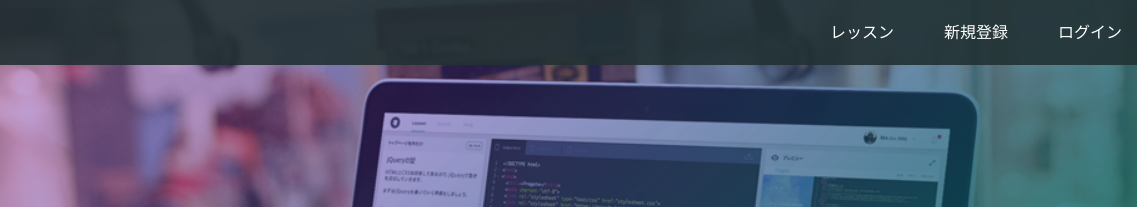
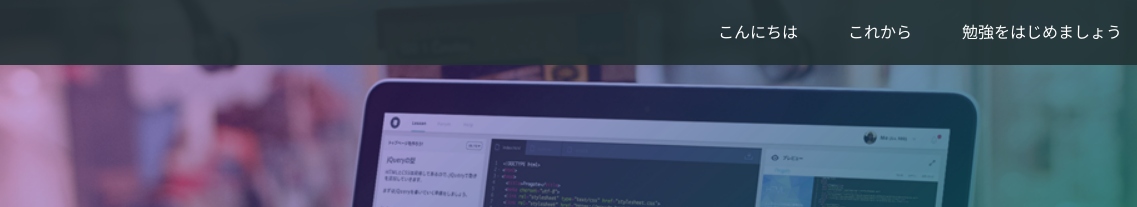
Before and after one commit to piyohara/piyoharagithub.io, a plain HTML site: page index.html in a window 1280 px wide. Shown: the top 207 px of the page, 143-1280 px from the left. Drawn offline with Linux system fonts and the light colour scheme.

Commit message:
Update index.html

```diff
--- a/index.html
+++ b/index.html
@@ -15,9 +15,9 @@
       </div>
       <span class="fa fa-bars menu-icon"></span>
       <div class="header-right">
-        <a href="#">レッスン</a>
-        <a href="#">新規登録</a>
-        <a href="#" class="login">ログイン</a>
+        <a href="#">こんにちは</a>
+        <a href="#">これから</a>
+        <a href="#" class="login">勉強をはじめましょう</a>
       </div>
     </div>
   </header>
```
